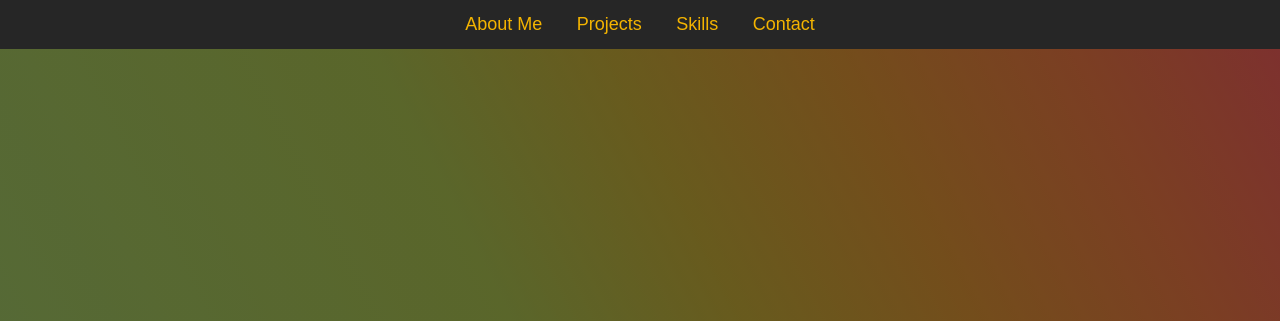
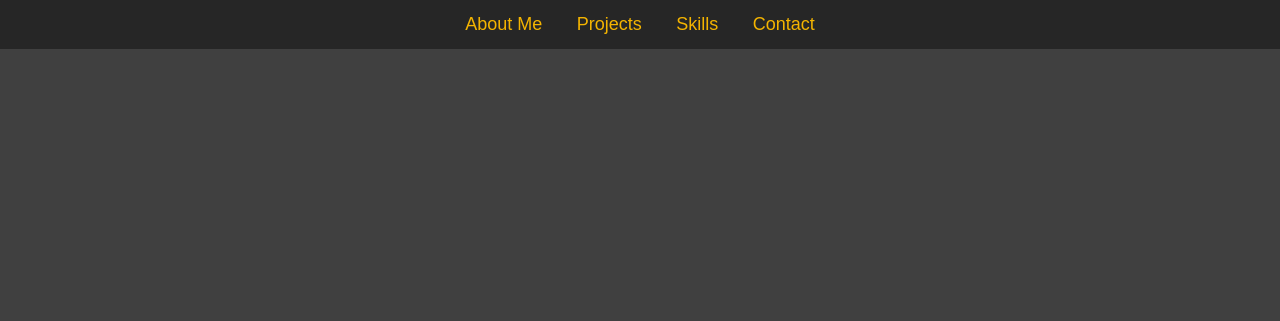
Before and after one commit to Korede124/Korede124.github.io, a plain HTML site: page index.html in a window 1280 px wide. Shown: the top 321 px of the page. Drawn offline with Linux system fonts and the light colour scheme.

Commit message:
Add files via upload
portfolio flies

```diff
--- a/Style.css
+++ b/Style.css
@@ -7,8 +7,8 @@
 
 body {
     font-family: 'Poppins', sans-serif;
-    background-image: linear-gradient(to right top, #d19f6b, #cfab66, #c8b964, #bbc768, #a9d573, #acd269, #b0cf5f, #b4cc55, #d0b53b, #e79a37, #f67d46, #fb5f5f);
-    color: #fff;
+    background-color: grey;
+     color: #fff;
     line-height: 1.6;
 }
 
```
